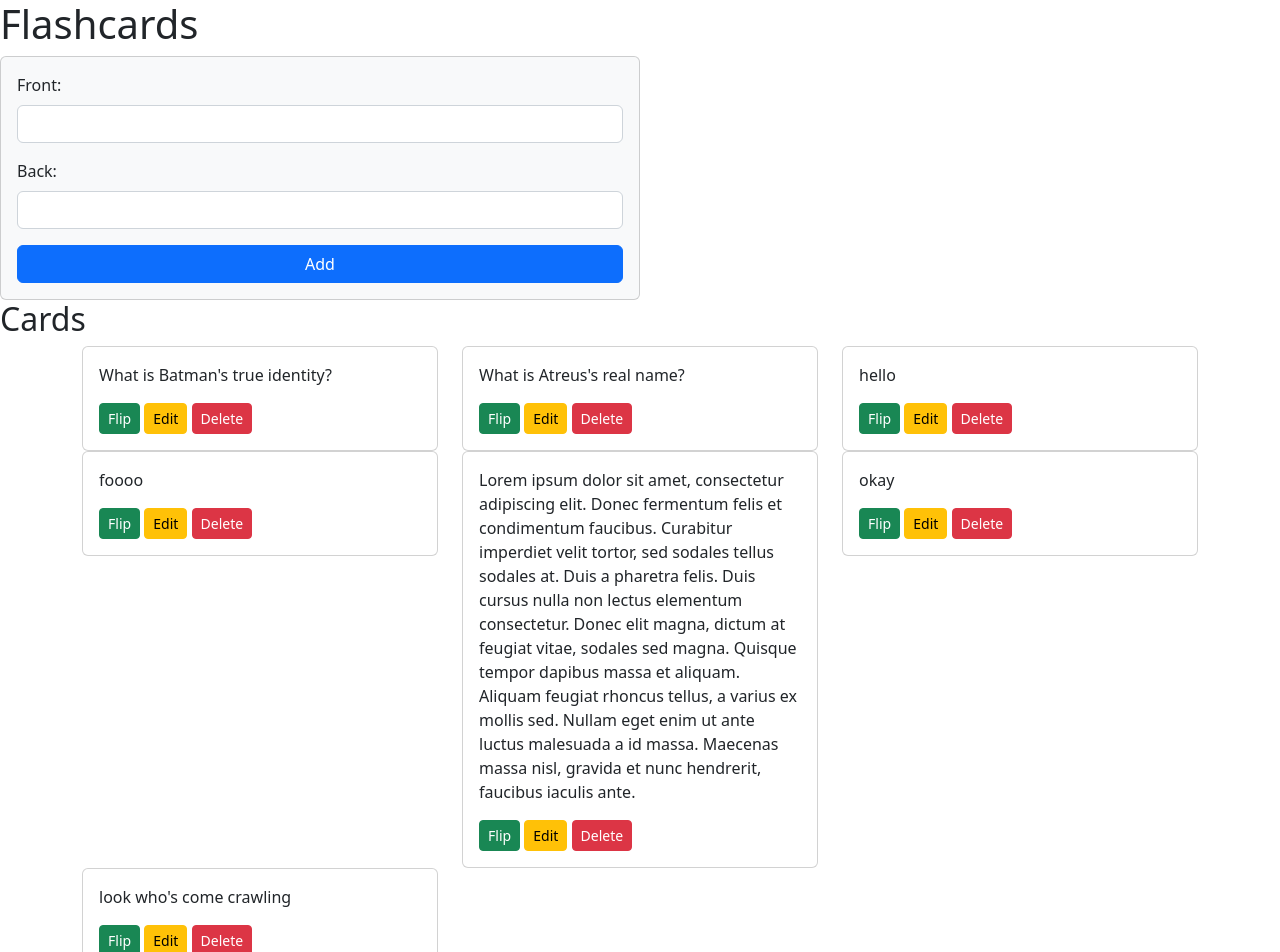
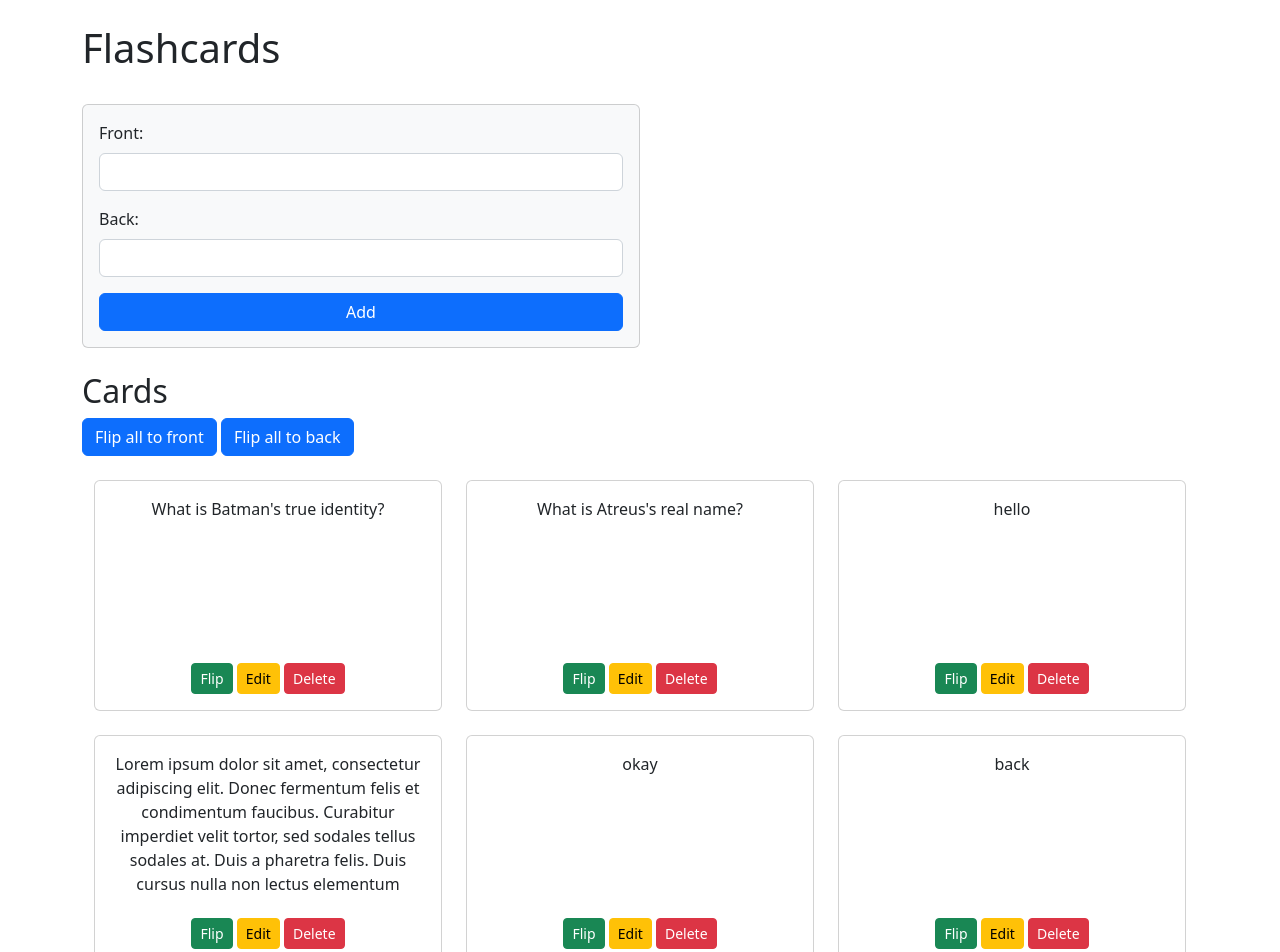
Before and after one commit to gdeep141/flashcards-final-project, a React (Create React App) app: page / in a window 1280 px wide. Shown: the top 952 px of the page. Built offline with nearby package versions, Linux system fonts and the light colour scheme; data requests are answered from the project's data file.

Commit message:
fixed row height and added overflow, also added bring all to front/back

```diff
--- a/db.json
+++ b/db.json
@@ -14,15 +14,9 @@
     },
     {
       "front": "hello",
-      "back": "woooo",
+      "back": "there",
       "id": 3,
       "side": "front"
-    },
-    {
-      "front": "foooo",
-      "back": "bar",
-      "side": "front",
-      "id": 4
     },
     {
       "front": "Lorem ipsum dolor sit amet, consectetur adipiscing elit. Donec fermentum felis et condimentum faucibus. Curabitur imperdiet velit tortor, sed sodales tellus sodales at. Duis a pharetra felis. Duis cursus nulla non lectus elementum consectetur. Donec elit magna, dictum at feugiat vitae, sodales sed magna. Quisque tempor dapibus massa et aliquam. Aliquam feugiat rhoncus tellus, a varius ex mollis sed. Nullam eget enim ut ante luctus malesuada a id massa. Maecenas massa nisl, gravida et nunc hendrerit, faucibus iaculis ante.",
@@ -39,7 +33,7 @@
     {
       "front": "look who's come crawling",
       "back": "back",
-      "side": "front",
+      "side": "back",
       "id": 7
     }
   ]
--- a/src/App.js
+++ b/src/App.js
@@ -1,8 +1,8 @@
 import { useState, useEffect } from "react";
-import Card from "./components/Card";
 import AddCardForm from "./components/AddCardForm";
 import CardGrid from "./components/CardGrid";
 import cardService from "./components/services/card.js";
+import Button from "react-bootstrap/Button";
 
 const App = () => {
   const [cards, setCards] = useState([]);
@@ -35,6 +35,10 @@ const App = () => {
         setCards(cards.filter((c) => c.id !== id));
       });
     }
+  };
+
+  const flipAll = (side) => {
+    setCards(cards.map((card) => ({ ...card, side })));
   };
 
   const editCard = (card) => {
@@ -70,8 +74,10 @@ const App = () => {
   };
 
   return (
-    <div>
+    <div className="container">
+      <br />
       <h1>Flashcards</h1>
+      <br />
       <AddCardForm
         handleSubmit={addCard}
         front={front}
@@ -79,7 +85,10 @@ const App = () => {
         back={back}
         handleBackChange={handleBackChange}
       />
+      <br />
       <h2>Cards</h2>
+      <Button onClick={() => flipAll("front")}>Flip all to front</Button>{" "}
+      <Button onClick={() => flipAll("back")}>Flip all to back</Button>
       <CardGrid
         cards={cards}
         deleteCard={deleteCard}
--- a/src/components/Card.js
+++ b/src/components/Card.js
@@ -1,29 +1,18 @@
 import Button from "react-bootstrap/Button";
 import ButtonGroup from "react-bootstrap/ButtonGroup";
-
-const Side = ({ card }) => {
-  if (card.side === "front") {
-    return <p>{card.front}</p>;
-  }
-  return <p>{card.back}</p>;
-};
+import Side from "./Side";
 
 const Card = ({ card, handleDelete, handleEdit, handleFlip }) => {
-  // const style = {
-  //   // border: "1px solid black",
-  //   // borderRadius: "5px",
-  //   margin: "5px",
-  //   padding: "5px",
-  //   width: "250px",
-  //   boxShadow:
-  //     "0 4px 8px 0 rgba(0, 0, 0, 0.2), 0 6px 20px 0 rgba(0, 0, 0, 0.19)",
-  //   textAlign: "center",
-  // };
+  const style = {
+    // boxShadow:
+    //   "0 4px 8px 0 rgba(0, 0, 0, 0.2), 0 6px 20px 0 rgba(0, 0, 0, 0.19)",
+    textAlign: "center",
+  };
 
   if (!card) return; // Used for short rows at end of grid
 
   return (
-    <div className="card">
+    <div className="card text-center">
       <div className="card-body">
         <Side card={card} />
         <Button variant="success" size="sm" onClick={handleFlip}>
--- a/src/components/CardGrid.js
+++ b/src/components/CardGrid.js
@@ -7,6 +7,9 @@ import cardService from "./services/card";
 import Card from "./Card";
 
 const CardGrid = ({ cards, deleteCard, editCard, flipCard }) => {
+  const style = {
+    height: "500px",
+  };
   if (cards.length == 0) {
     return <h3>No cards. Use the form above to start adding cards</h3>;
   }
@@ -24,10 +27,10 @@ const CardGrid = ({ cards, deleteCard, editCard, flipCard }) => {
   return (
     <Container>
       {splitCards.map((row) => (
-        <Row>
+        <Row className="mt-4">
           {row.map((col) =>
             col.map((card) => (
-              <Col className="col-4">
+              <Col className="col-4 h-50">
                 <Card
                   id={card.id}
                   card={card}
--- /dev/null
+++ b/src/components/Side.js
@@ -0,0 +1,19 @@
+const Side = ({ card }) => {
+  const style = {
+    height: "150px",
+  };
+  if (card.side === "front") {
+    return (
+      <p style={style} className="overflow-auto">
+        {card.front}
+      </p>
+    );
+  }
+  return (
+    <p style={style} className="overflow-auto">
+      {card.back}
+    </p>
+  );
+};
+
+export default Side;
```
